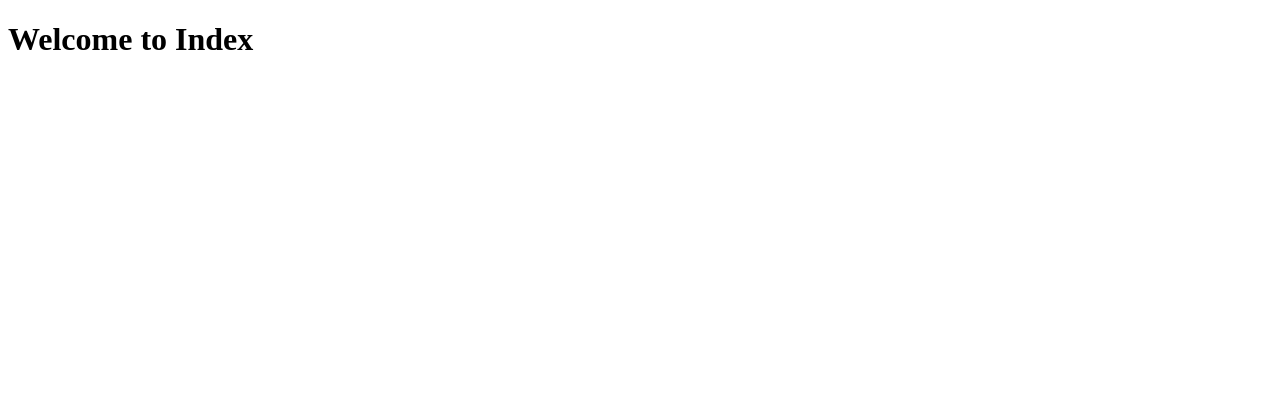
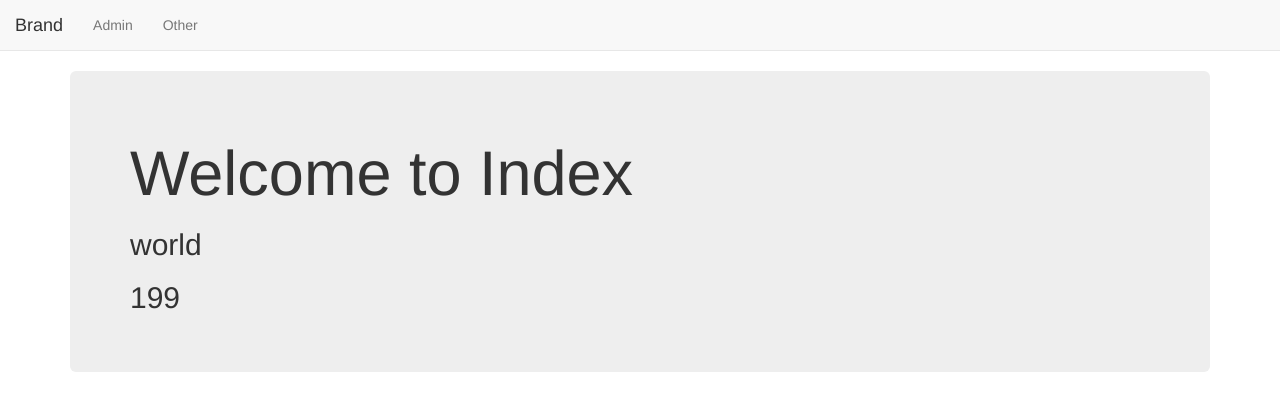
Before and after one commit to zstall/Django-Python-Full-Stack-Web-Devloper-master, a Django app: page / in a window 1280 px wide. Shown: the top 411 px of the page. Run offline with Django 3.2, Linux system fonts and the light colour scheme; some libraries are stand-ins or nearby versions.

Commit message:
starting level five django

```diff
--- a/Django_Level_Four_Notes/learning_templates/basic_app/views.py
+++ b/Django_Level_Four_Notes/learning_templates/basic_app/views.py
@@ -2,7 +2,8 @@ from django.shortcuts import render
 
 # Create your views here.
 def index(request):
-    return render(request,'basic_app/index.html')
+    context_dict = {'text':'hello world','number':100}
+    return render(request,'basic_app/index.html',context_dict)
 
 def other(request):
     return render(request,'basic_app/other.html')
--- a/Django_Level_Four_Notes/learning_templates/templates/basic_app/base.html
+++ b/Django_Level_Four_Notes/learning_templates/templates/basic_app/base.html
@@ -0,0 +1,27 @@
+<!DOCTYPE html>
+<html lang="en" dir="ltr">
+  <head>
+    <meta charset="utf-8">
+    <title>zstall.com</title>
+    <!-- Latest compiled and minified CSS -->
+    <link rel="stylesheet" href="https://maxcdn.bootstrapcdn.com/bootstrap/3.3.7/css/bootstrap.min.css" integrity="sha384-BVYiiSIFeK1dGmJRAkycuHAHRg32OmUcww7on3RYdg4Va+PmSTsz/K68vbdEjh4u" crossorigin="anonymous">
+  </head>
+  <body>
+    <nav class="navbar navbar-default navbar-static-top">
+      <div class="contianer">
+        <ul class="nav navbar-nav">
+          <li><a class="navbar-brand" href="{% url 'index' %}">Brand</a></li>
+          <li><a class="navbar-link" href="{% url 'admin:index' %}">Admin</a></li>
+          <li><a class="navbar-link" href="{% url 'basic_app:other' %}">Other</a></li>
+        </ul>
+      </div>
+    </nav>
+
+    <div class="container">
+      {% block body_block %}
+      <!-- Anything outside of this be extend -->
+      {% endblock %}
+    </div>
+
+  </body>
+</html>
--- a/Django_Level_Four_Notes/learning_templates/templates/basic_app/index.html
+++ b/Django_Level_Four_Notes/learning_templates/templates/basic_app/index.html
@@ -1,10 +1,13 @@
 <!DOCTYPE html>
-<html lang="en" dir="ltr">
-  <head>
-    <meta charset="utf-8">
-    <title>Index</title>
-  </head>
-  <body>
+
+{% extends "basic_app/base.html" %}
+{% load %}
+  {% block body_block %}
+
+  <div class="jumbotron">
     <h1>Welcome to Index</h1>
-  </body>
-</html>
+    <h2>{{ text|cut:"hello" }}</h2>
+    <h2>{{ number|add:"99" }}</h2>
+  </div>
+
+  {% endblock %}
```
Also changed, not shown: Django_Level_Four_Notes/learning_templates/basic_app/templatetags/my_extras.py (added, +12 -0 lines), Django_Level_Four_Notes/learning_templates/templates/basic_app/other.html (+5 -8 lines), Django_Level_Four_Notes/learning_templates/basic_app/templatetags/__init__.py (added).
